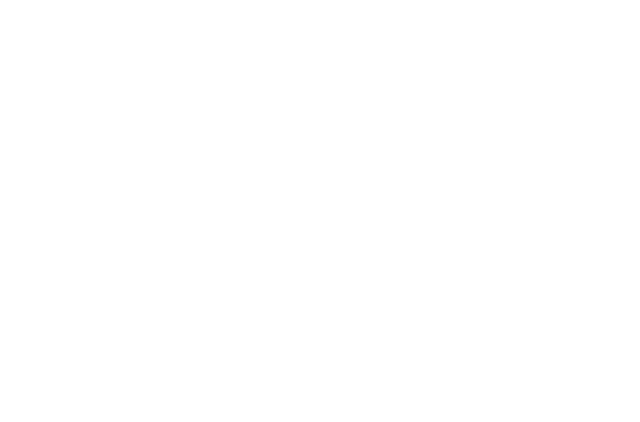
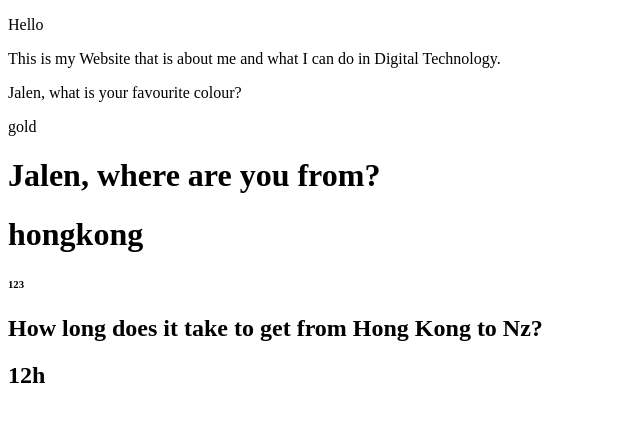
Before and after one commit to JalenGreen2009/Year-11-portfolio, a plain HTML site: page index.html in a window 1280 px wide. Shown: the whole page, without its empty margins (0-640 px from the left). Drawn offline with Linux system fonts and the light colour scheme.

Commit message:
practise

```diff
--- a/index.html
+++ b/index.html
@@ -8,5 +8,17 @@
 </head>
 <body>
 
+    <p>Hello</p>
+    <p>This is my Website that is about me and what I can do in Digital Technology.</p>
+
+    <p>Jalen, what is your favourite colour?</p>
+
+<p>gold</p>
+    <h1>Jalen, where are you from?</h1>
+    <h1>hongkong</h1>
+    <h6>123</h6>
+
+    <h2>How long does it take to get from Hong Kong to Nz?</h2>
+<h2>12h</h2>
 </body>
 </html>
```
